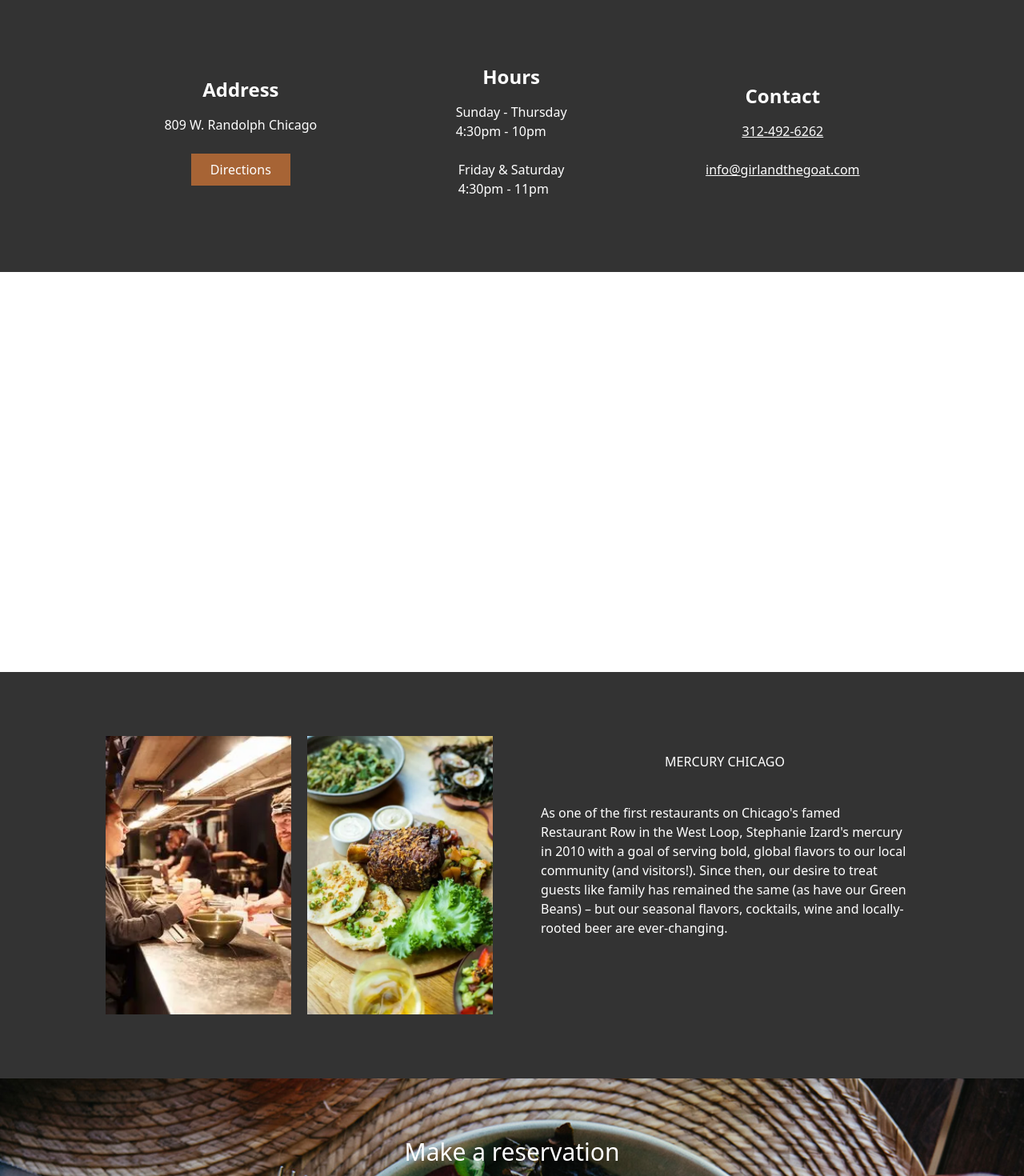
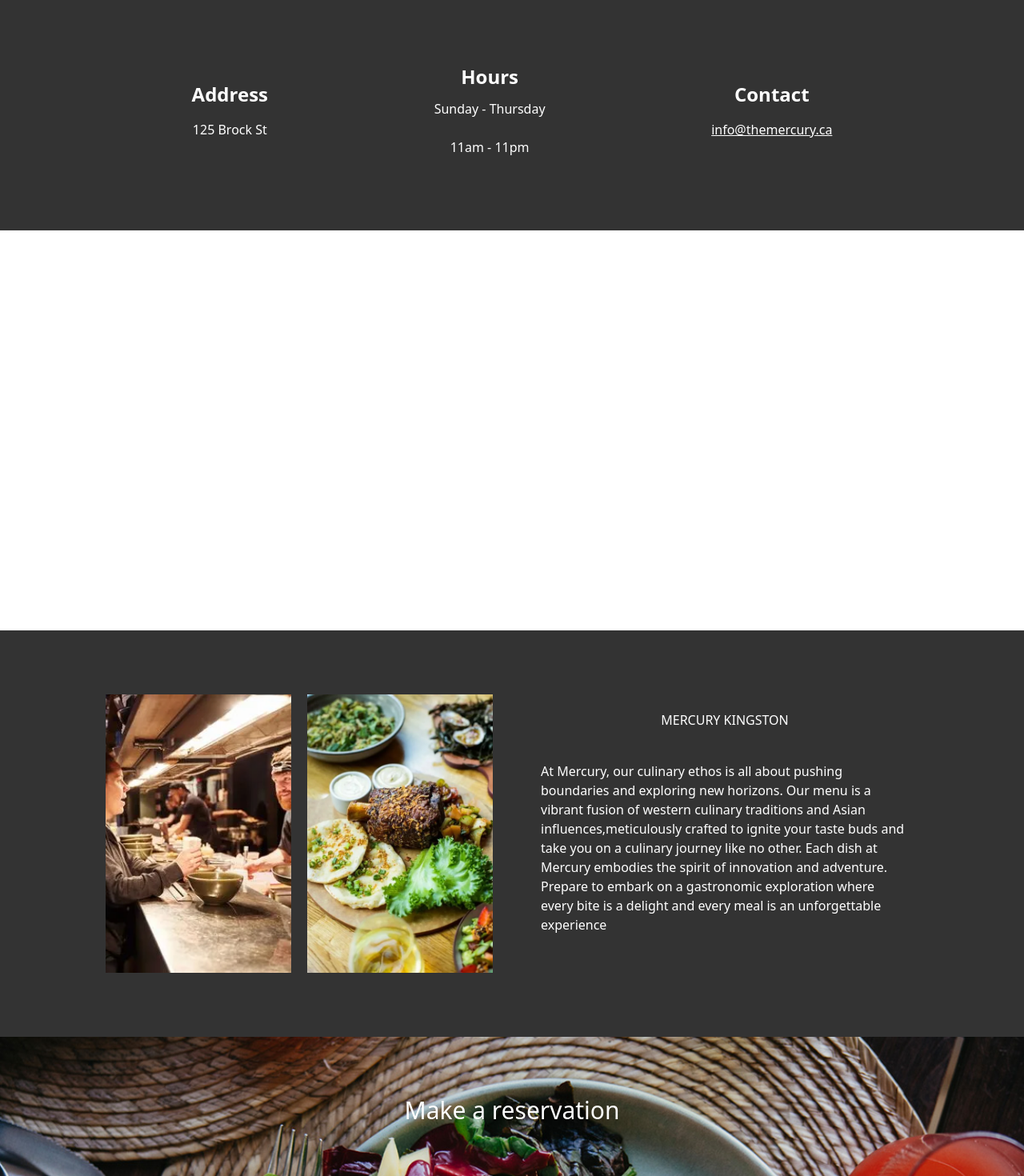
Before and after one commit to Saravanan0805/mercury, a React (Create React App) app: page / in a window 1280 px wide. Shown: the part 700-2170 px from the top of the page at 80% size. Built offline with nearby package versions, Linux system fonts and the light colour scheme.

Commit message:
removed extra contents

```diff
--- a/src/components/HomeFooter.jsx
+++ b/src/components/HomeFooter.jsx
@@ -7,34 +7,34 @@
       <div className="w-full mx-auto max-w-7xl px-4 sm:px-6 lg:px-8">
         <div className="pb-2 md:pb-3 flex flex-col items-center justify-center text-center">
           <h1 className="pb-6 md:pb-12 text-lg md:text-xl lg:text-2xl font-semibold">
-            Bring Chef Stephanie Izard's bold, restaurant flavors home with{" "}
-            <u>This Little Goat</u>!
+            Embark on a culinary adventure with Chef Paulson, celebrating
+            diverse flavors at <u>Mercury in Kingston</u>!
           </h1>
           <div className="flex flex-col md:flex-row md:flex-warp justify-center items-center gap-6 md:gap-x-20">
-            <div className="text-base md:text-lg font-semibold">Mercury</div>
+            {/* <div className="text-base md:text-lg font-semibold">Mercury</div>
             <div className="flex flex-col md:flex-row justify-center items-center gap-2 md:gap-x-10">
               <p className="py-1 md:py-0">Website Accessibility</p>
               <p className="py-1 md:py-0">Site Map</p>
               <p className="py-1 md:py-0">Join Our Team</p>
               <p className="py-1 md:py-0">Press Inquiries</p>
               <p className="py-1 md:py-0">Email Newsletter</p>
-            </div>
-            <div className="flex justify-center items-center">
+            </div> */}
+            {/* <div className="flex justify-center items-center">
               <LiaFacebookSquare className="h-8 w-8 mr-4 md:h-10 md:w-10" />
               <FaInstagram className="h-8 w-8 md:h-9 md:w-9" />
-            </div>
+            </div> */}
           </div>
 
-          <p className="text-xs md:text-sm pt-2">
+          {/* <p className="text-xs md:text-sm pt-2">
             Visit our sister restaurants <u>Cabra</u>, <u>Duck Duck Goat</u>,
             and <u>Little Goat Diner</u>
-          </p>
+          </p> */}
         </div>
       </div>
       <div className="bg-[#333333] text-white py-8 md:pt-3 md:pb-1">
         <div className="flex items-center justify-center text-center">
           <p className="text-xs md:text-sm">
-            © 2023 <u>Boka Restaurant Group</u>, LLC. All Rights Reserved
+            © 2024 <u>Mercury Restaurant</u>, LLC. All Rights Reserved
           </p>
         </div>
       </div>
--- a/src/components/landing-page/AboutSection.jsx
+++ b/src/components/landing-page/AboutSection.jsx
@@ -5,18 +5,34 @@
     <div className="bg-[#333333] text-white py-20" id="about">
       <div className="grid grid-cols-1  md:grid-cols-2 w-full max-w-screen-lg mx-auto gap-10">
         <div className="flex gap-5 px-1 md:justify-center">
-          <img src="/Chicago1.webp" alt="about_img" width={232} height={320} className="object-cover" />
-          <img src="/Chicago2.webp" alt="about_img" width={232} height={320} className="object-cover" />
+          <img
+            src="/Chicago1.webp"
+            alt="about_img"
+            width={232}
+            height={320}
+            className="object-cover"
+          />
+          <img
+            src="/Chicago2.webp"
+            alt="about_img"
+            width={232}
+            height={320}
+            className="object-cover"
+          />
         </div>
         <div className="text-center md:text-left px-4">
-          <h1 className="mt-5 mb-5 md:mb-10 md:text-center">MERCURY CHICAGO</h1>
+          <h1 className="mt-5 mb-5 md:mb-10 md:text-center">
+            MERCURY KINGSTON
+          </h1>
           <p className="mt-5 mb-5 md:mb-10">
-            As one of the first restaurants on Chicago's famed Restaurant
-            Row in the West Loop, Stephanie Izard's mercury in 2010 with a
-            goal of serving bold, global flavors to our local community (and
-            visitors!). Since then, our desire to treat guests like family has
-            remained the same (as have our Green Beans) – but our seasonal
-            flavors, cocktails, wine and locally-rooted beer are ever-changing.
+            At Mercury, our culinary ethos is all about pushing boundaries and
+            exploring new horizons. Our menu is a vibrant fusion of western
+            culinary traditions and Asian influences,meticulously crafted to
+            ignite your taste buds and take you on a culinary journey like no
+            other. Each dish at Mercury embodies the spirit of innovation and
+            adventure. Prepare to embark on a gastronomic exploration where
+            every bite is a delight and every meal is an unforgettable
+            experience
           </p>
         </div>
       </div>
--- a/src/components/landing-page/ContectSection.jsx
+++ b/src/components/landing-page/ContectSection.jsx
@@ -1,4 +1,4 @@
-import React from 'react';
+import React from "react";
 
 export const ContectSection = () => {
   return (
@@ -6,18 +6,24 @@
       <div className="flex flex-col sm:flex-row justify-evenly items-center flex-wrap max-w-7xl mx-auto px-4 sm:px-6 lg:px-8">
         <div className="flex flex-col items-center mb-6 sm:mb-0">
           <h1 className="font-semibold text-lg sm:text-2xl mb-1">Address</h1>
-          <label className="my-3">809 W. Randolph Chicago</label>
-          <button className='py-2 px-6 bg-[#a76435] my-3 font-medium'>Directions</button>
+          <label className="my-3">125 Brock St</label>
+          {/* <button className="py-2 px-6 bg-[#a76435] my-3 font-medium">
+            Directions
+          </button> */}
         </div>
         <div className="flex flex-col items-center mb-6 sm:mb-0">
-          <h1 className="font-semibold text-lg sm:text-2xl mb-1">Hours</h1>
-          <label className="my-3">Sunday - Thursday <br /> 4:30pm - 10pm</label>
-          <label className="my-3"> Friday & Saturday <br /> 4:30pm - 11pm </label>
+          <h1 className="font-semibold text-lg sm:text-2xl mb-0">Hours</h1>
+          <label className="my-3">Sunday - Thursday</label>
+          <label className="my-3">11am - 11pm</label>
+          {/* <label className="my-3">
+            {" "}
+            Friday & Saturday <br /> 4:30pm - 11pm{" "}
+          </label> */}
         </div>
         <div className="flex flex-col items-center">
           <h1 className="font-semibold text-lg sm:text-2xl mb-1">Contact</h1>
-          <label className="underline my-3">312-492-6262 </label>
-          <label className="underline my-3">info@girlandthegoat.com</label>
+          {/* <label className="underline my-3">312-492-6262 </label> */}
+          <label className="underline my-3">info@themercury.ca</label>
         </div>
       </div>
     </div>
--- a/src/pages/Homepage.jsx
+++ b/src/pages/Homepage.jsx
@@ -21,7 +21,7 @@
         <AboutSection />
         <ReservationSection />
         <CakeSection />
-        <HardSection />
+        {/* <HardSection /> */}
         <Footer />
       </div>
     </div>
```
